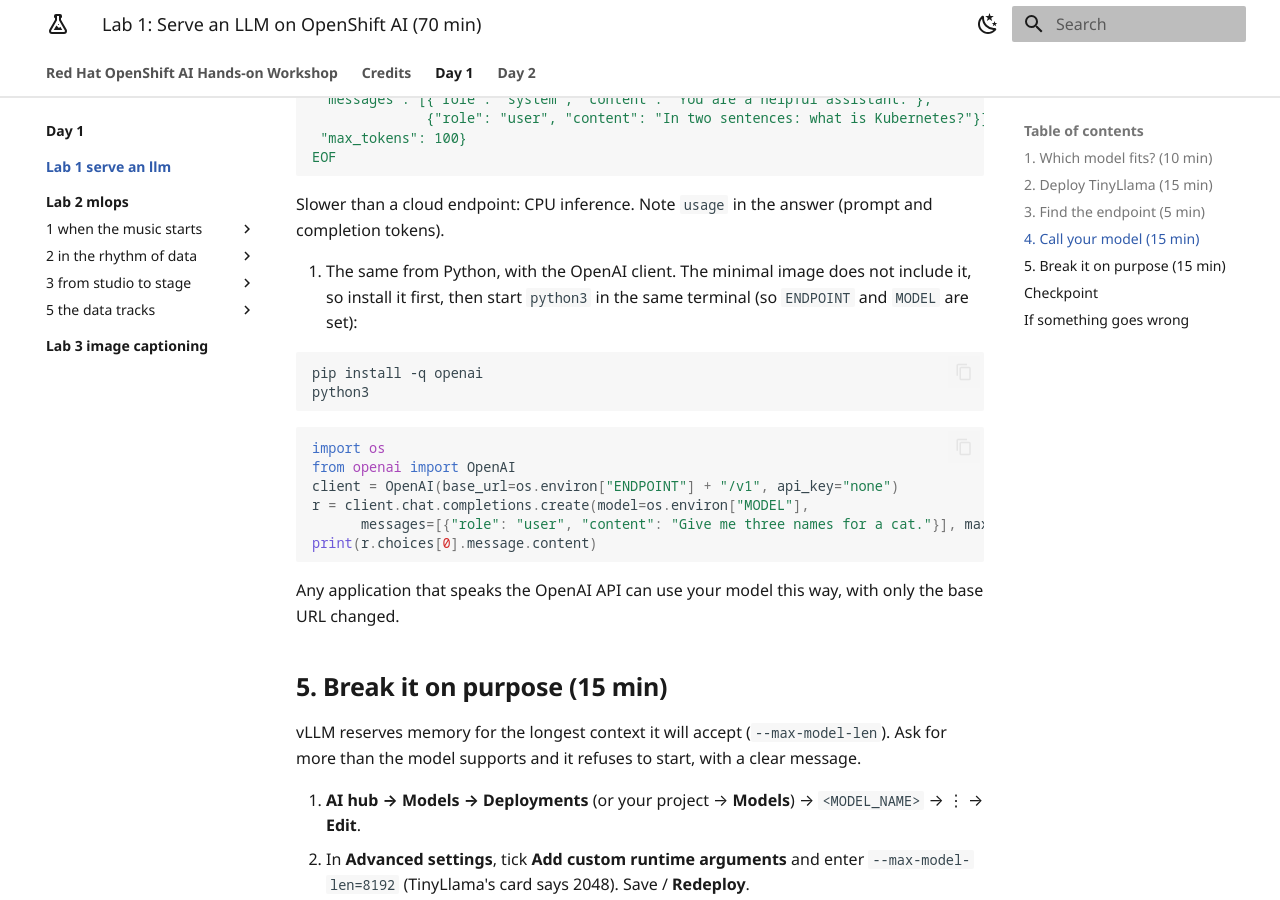
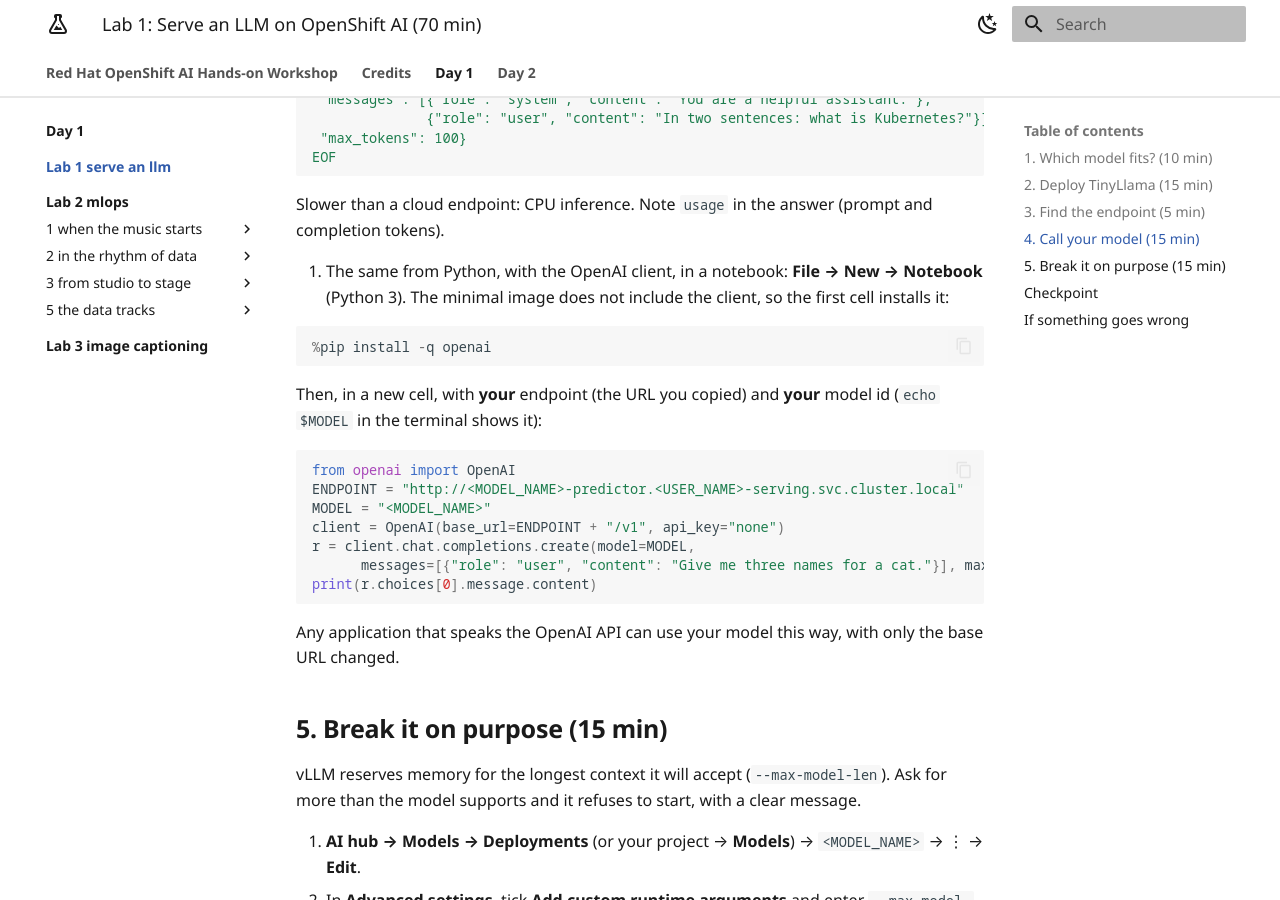
Before and after one commit to rflorenc/openshift-ai-workshop, an MkDocs documentation site: the page built from docs/day-1/lab-1-serve-an-llm/index.md, in a window 1280 px wide and 900 px high, scrolled down 4590 px. Built offline with MkDocs 1.6.1 and Material for MkDocs 9.7.7, drawn with Linux system fonts in a browser that asks for light colours.

Commit message:
Update guides

````diff
--- a/docs/day-1/lab-1-serve-an-llm/index.md
+++ b/docs/day-1/lab-1-serve-an-llm/index.md
@@ -126,19 +126,22 @@ The API is OpenAI-compatible, under `/v1`.
 
    Slower than a cloud endpoint: CPU inference. Note `usage` in the answer (prompt and completion tokens).
 
-4. The same from Python, with the OpenAI client. The minimal image does not include it, so install it first, then
-   start `python3` in the same terminal (so `ENDPOINT` and `MODEL` are set):
+4. The same from Python, with the OpenAI client, in a notebook: **File → New → Notebook** (Python 3). The minimal
+   image does not include the client, so the first cell installs it:
 
-   ```bash
-   pip install -q openai
-   python3
+   ```python
+   %pip install -q openai
    ```
 
+   Then, in a new cell, with **your** endpoint (the URL you copied) and **your** model id (`echo $MODEL` in the
+   terminal shows it):
+
    ```python
-   import os
    from openai import OpenAI
-   client = OpenAI(base_url=os.environ["ENDPOINT"] + "/v1", api_key="none")
-   r = client.chat.completions.create(model=os.environ["MODEL"],
+   ENDPOINT = "http://<MODEL_NAME>-predictor.<USER_NAME>-serving.svc.cluster.local"   # your copied URL
+   MODEL = "<MODEL_NAME>"                                                              # your model id
+   client = OpenAI(base_url=ENDPOINT + "/v1", api_key="none")
+   r = client.chat.completions.create(model=MODEL,
          messages=[{"role": "user", "content": "Give me three names for a cat."}], max_tokens=60)
    print(r.choices[0].message.content)
    ```
````
